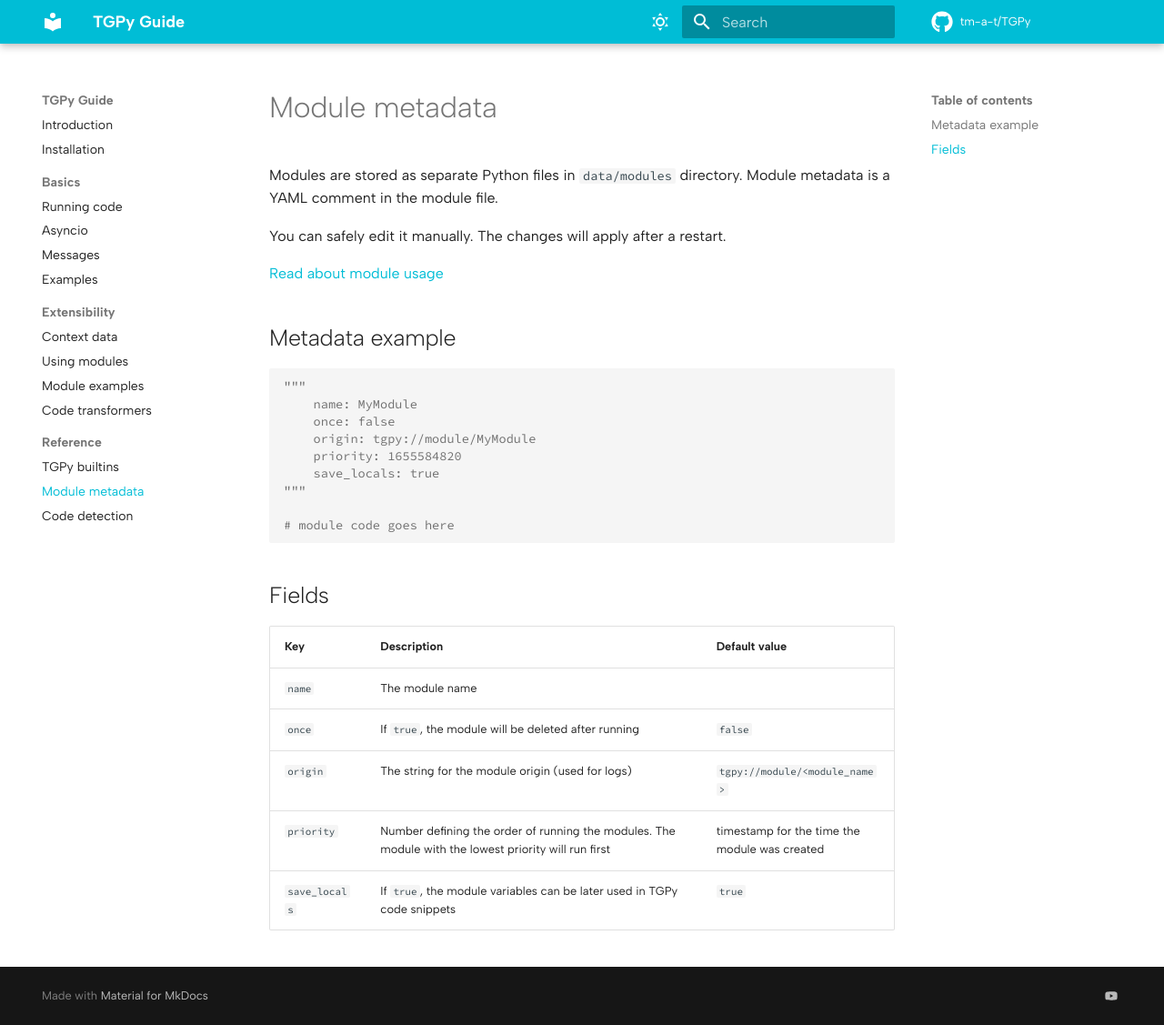
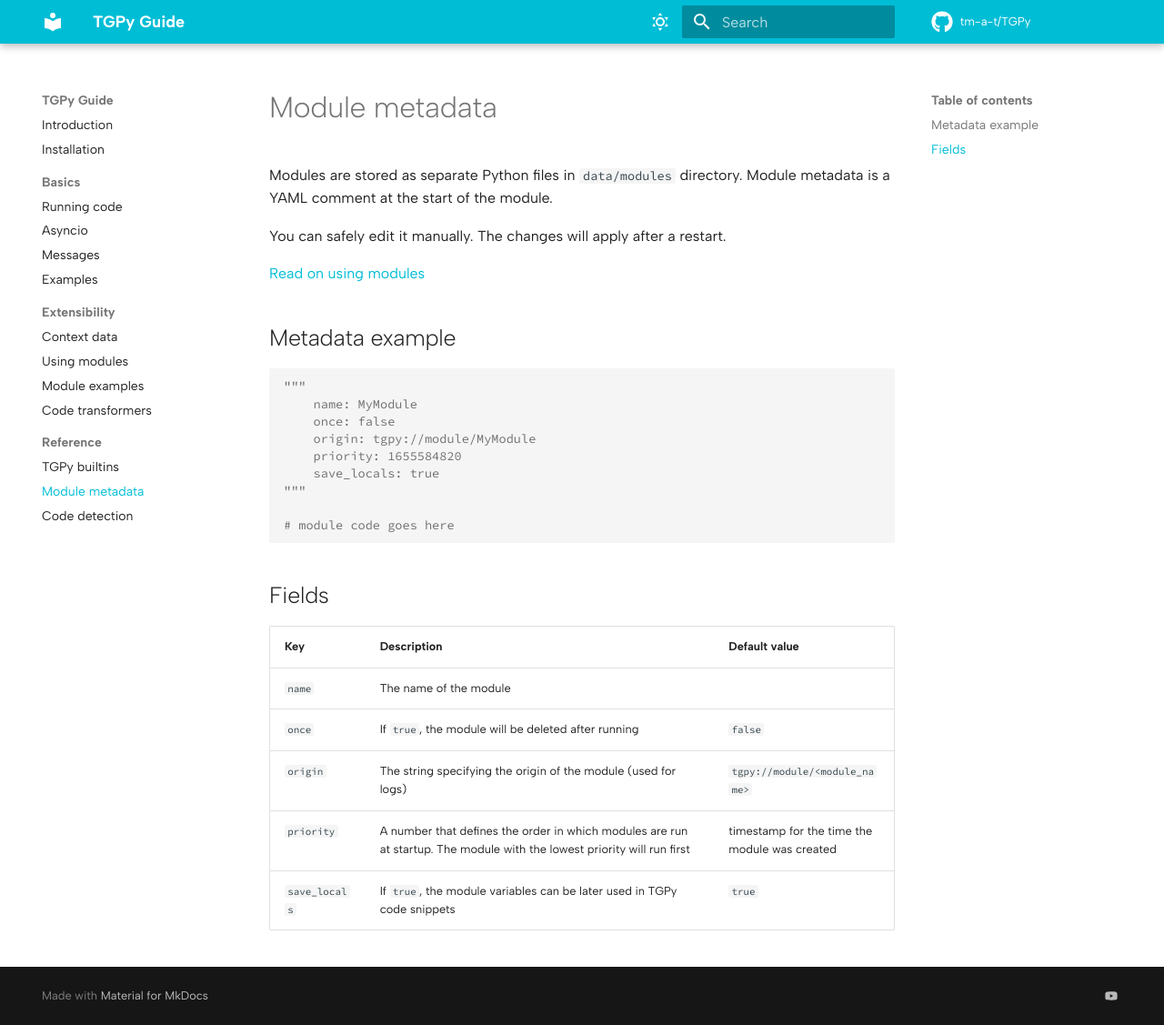
Before and after one commit to tm-a-t/TGPy, an MkDocs documentation site: the page built from guide/docs/reference/module_metadata.md, in a window 1280 px wide and 1127 px high. Shown: the whole window at 91% size. Built offline with MkDocs 1.6.1 and Material for MkDocs 9.7.7, drawn with Linux system fonts in a browser that asks for light colours; comment, search, counter and statistics services are not loaded.

Commit message:
Update module_metadata.md

```diff
--- a/guide/docs/reference/module_metadata.md
+++ b/guide/docs/reference/module_metadata.md
@@ -1,10 +1,10 @@
 # Module metadata
 
-Modules are stored as separate Python files in `data/modules` directory. Module metadata is a YAML comment in the module file.
+Modules are stored as separate Python files in `data/modules` directory. Module metadata is a YAML comment at the start of the module.
 
 You can safely edit it manually. The changes will apply after a restart.
 
-[Read about module usage](/extensibility/modules/)
+[Read on using modules](/extensibility/modules/)
 
 ## Metadata example
 
@@ -24,8 +24,8 @@
 
 | Key | Description | Default value |
 | --- | ----------- | ------------- |
-| `name` | The module name | |
+| `name` | The name of the module | |
 | `once` | If `true`, the module will be deleted after running | `false` |
-| `origin` | The string for the module origin (used for logs) | `tgpy://module/<module_name>` |
-| `priority` | Number defining the order of running the modules. The module with the lowest priority will run first | timestamp for the time the module was created |
+| `origin` | The string specifying the origin of the module (used for logs) | `tgpy://module/<module_name>` |
+| `priority` | A number that defines the order in which modules are run at startup. The module with the lowest priority will run first | timestamp for the time the module was created |
 | `save_locals` | If `true`, the module variables can be later used in TGPy code snippets | `true` |
```
